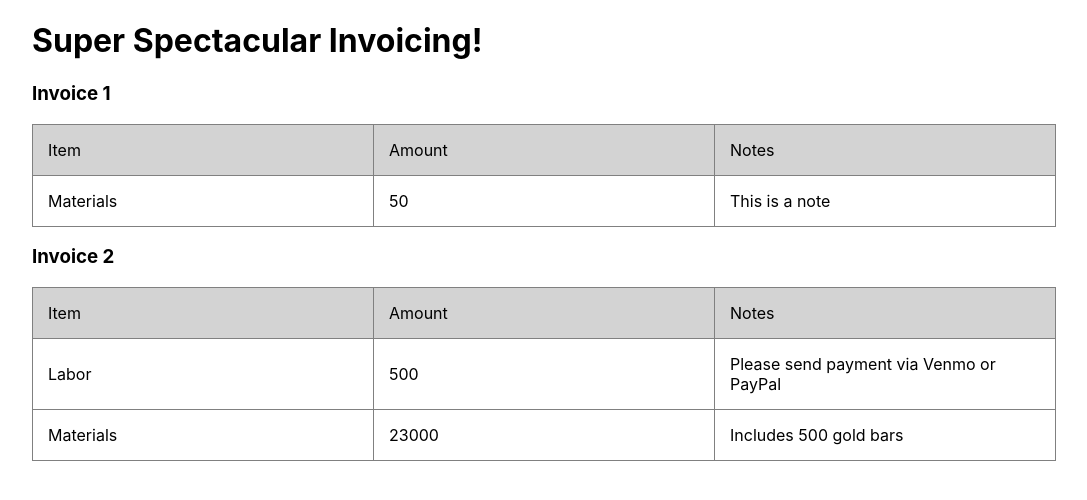
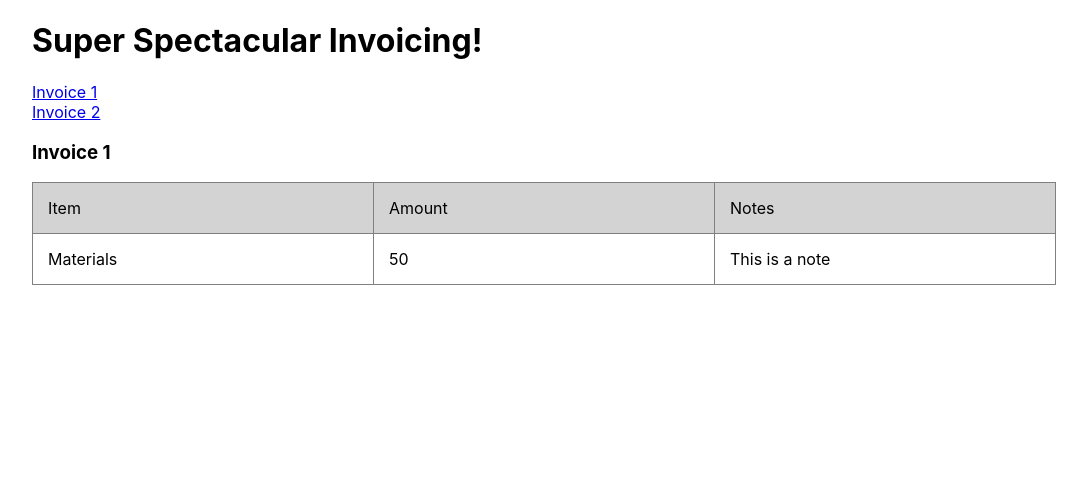
Before and after one commit to trezp/so-many-invoices, a React (Create React App) app: page /1 in a window 1280 px wide. Shown: the top 500 px of the page, without its empty margins (96-1183 px from the left). Built offline with nearby package versions, Linux system fonts and the light colour scheme.

Commit message:
Adds react router and routing to switch between invoices

```diff
--- a/package.json
+++ b/package.json
@@ -8,6 +8,7 @@
     "@testing-library/user-event": "^12.1.10",
     "react": "^17.0.2",
     "react-dom": "^17.0.2",
+    "react-router-dom": "^5.2.0",
     "react-scripts": "4.0.3",
     "web-vitals": "^1.0.1"
   },
--- a/src/App.js
+++ b/src/App.js
@@ -1,14 +1,32 @@
 import Invoice from "./components/invoice/Invoice";
+import data from './invoiceDB.json';
+
+import {
+  BrowserRouter as Router,
+  Switch,
+  Route,
+  Link
+} from "react-router-dom";
+
 import "./App.css";
 
 function App() {
   return (
     <div className="app-container">
-      <header>
-        <h1>Super Spectacular Invoicing!</h1>
-      </header>
+      <Router>
+        <div>
+          <header>
+            <h1>Super Spectacular Invoicing!</h1>
+          </header>
+          <ul>
+            {data.map(link => <li key={link.id}><Link to={link.id}>{link.title}</Link></li>)}
+          </ul>
 
-      <Invoice/>
+          <Switch>
+            <ul><Route path="/:id" children={<Invoice />} /></ul>
+          </Switch>
+        </div>
+      </Router>
     </div>
   );
 }
--- a/src/components/invoice/Invoice.css
+++ b/src/components/invoice/Invoice.css
@@ -22,5 +22,4 @@ th, tr, td {
 
 .invoice-line-item {
   display: table;
-
 }
--- a/src/components/invoice/Invoice.js
+++ b/src/components/invoice/Invoice.js
@@ -1,16 +1,20 @@
 import React from 'react';
 
 import LineItem from '../LineItem.js';
+import {
+  useParams
+} from "react-router-dom";
 
 import data from '../../invoiceDB.json';
 import './Invoice.css';
 
-class Invoice extends React.Component {
-
-  makeListItems (){
-    return data.map((listItem) =>
-      <li key={listItem.id} className="invoice-list-item">
-        <h3>{listItem.title}</h3>
+function Invoice () {
+  const { id } = useParams();
+  const invoice = data.find(invoice => invoice.id === id);
+  console.log(id)
+  return (
+    <li key={invoice.id} className="invoice-list-item">
+      <h3>{invoice.title}</h3>
       <table className="line-item-table">
         <thead>
           <tr>
@@ -20,22 +24,26 @@ class Invoice extends React.Component {
           </tr>
         </thead>
         <tbody>
-          <LineItem lineItem={listItem.lineItems}/>
+        <LineItem lineItem={invoice.lineItems}/>
         </tbody>
       </table>
     </li>);
-  }
-
-  render () {
-    return (
-      <ul>
-        {this.makeListItems()}
-      </ul>
-    )
-  }
-  componentDidMount() {
-    console.log(data);
-  }
+  // return data.map((listItem) =>
+  //   <li key={listItem.id} className="invoice-list-item">
+  //     <h3>{listItem.title}</h3>
+  //     <table className="line-item-table">
+  //       <thead>
+  //         <tr>
+  //           <td>Item</td>
+  //           <td>Amount</td>
+  //           <td>Notes</td>
+  //         </tr>
+  //       </thead>
+  //       <tbody>
+  //       <LineItem lineItem={listItem.lineItems}/>
+  //       </tbody>
+  //     </table>
+  //   </li>);
 }
 
 export default Invoice;
--- a/src/invoiceDB.json
+++ b/src/invoiceDB.json
@@ -1,6 +1,8 @@
-[{
-  "id": 1,
+[
+  {
+    "id": "1",
     "title": "Invoice 1",
+    "link": "invoice-1",
     "status": "outstanding",
     "lineItems": [{
       "itemNo": 1,
@@ -10,8 +12,9 @@
     }]
   },
   {
-  "id": 2,
+    "id": "2",
     "title": "Invoice 2",
+    "link": "invoice-2",
     "status": "overdue",
     "lineItems": [{
         "itemNo": 1,
@@ -26,4 +29,5 @@
         "notes": "Includes 500 gold bars"
       }
     ]
-}]
+  }
+]
```
Also changed, not shown: 1 other file (tests, documents, lock files or other folders). Lines whose indentation alone changed are shown as unchanged.
